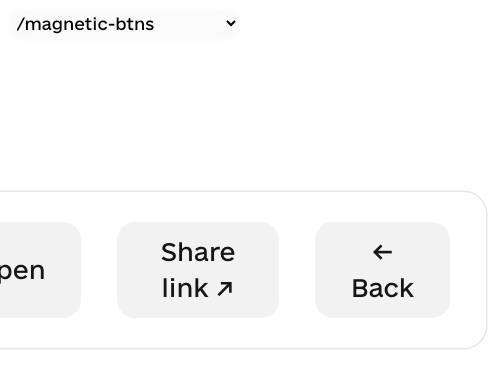
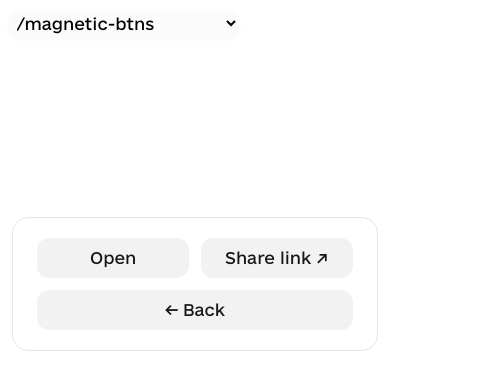
Before and after one commit to NightWanderer2004/animations-training, a Next.js app: page /magnetic-btns in a window 390 px wide. Shown: the top 390 px of the page, 488 px wide, since content can reach past the window. Built offline with nearby package versions, Linux system fonts and the light colour scheme.

Commit message:
Fix mobile view

```diff
--- a/src/app/magnetic-btns/page.js
+++ b/src/app/magnetic-btns/page.js
@@ -4,15 +4,15 @@ import { motion, useMotionValue, useSpring } from 'framer-motion'
 
 export default function page() {
    return (
-      <div className='flex gap-6 -mt-[500px] max-w-fit mx-auto rounded-2xl py-5 px-6 border border-black/10 scale-150'>
-         <MagneticBtn>Open</MagneticBtn>
-         <MagneticBtn>Share link ↗</MagneticBtn>
-         <MagneticBtn>← Back</MagneticBtn>
+      <div className='grid grid-cols-2 grid-rows-2 lg:flex gap-3 lg:gap-6 -mt-[500px] max-w-fit mx-auto rounded-2xl py-5 px-6 border border-black/10 lg:scale-150'>
+         <MagneticBtn className='col-span-1 lg:col-span-1'>Open</MagneticBtn>
+         <MagneticBtn className='col-span-1 lg:col-span-1'>Share link ↗</MagneticBtn>
+         <MagneticBtn className='col-span-2 lg:col-span-1'>← Back</MagneticBtn>
       </div>
    )
 }
 
-function MagneticBtn({ children }) {
+function MagneticBtn({ children, className }) {
    const ref = useRef(null)
    const springConf = { stiffness: 150, damping: 15, mass: 0.1 }
    const position = { x: useMotionValue(0), y: useMotionValue(0) }
@@ -35,7 +35,7 @@ function MagneticBtn({ children }) {
    const { x, y } = positionSpring
 
    return (
-      <button className='px-6 py-2 text-neutral-900 relative group active:scale-[98%] transition-transform'>
+      <button className={`px-6 py-2 text-neutral-900 relative group active:scale-[98%] transition-transform ${className}`}>
          <motion.div
             ref={ref}
             className='absolute top-0 left-0 bg-black/5 group-active:bg-black/10 text-neutral-900 rounded-xl w-full h-full transition-colors'
```
